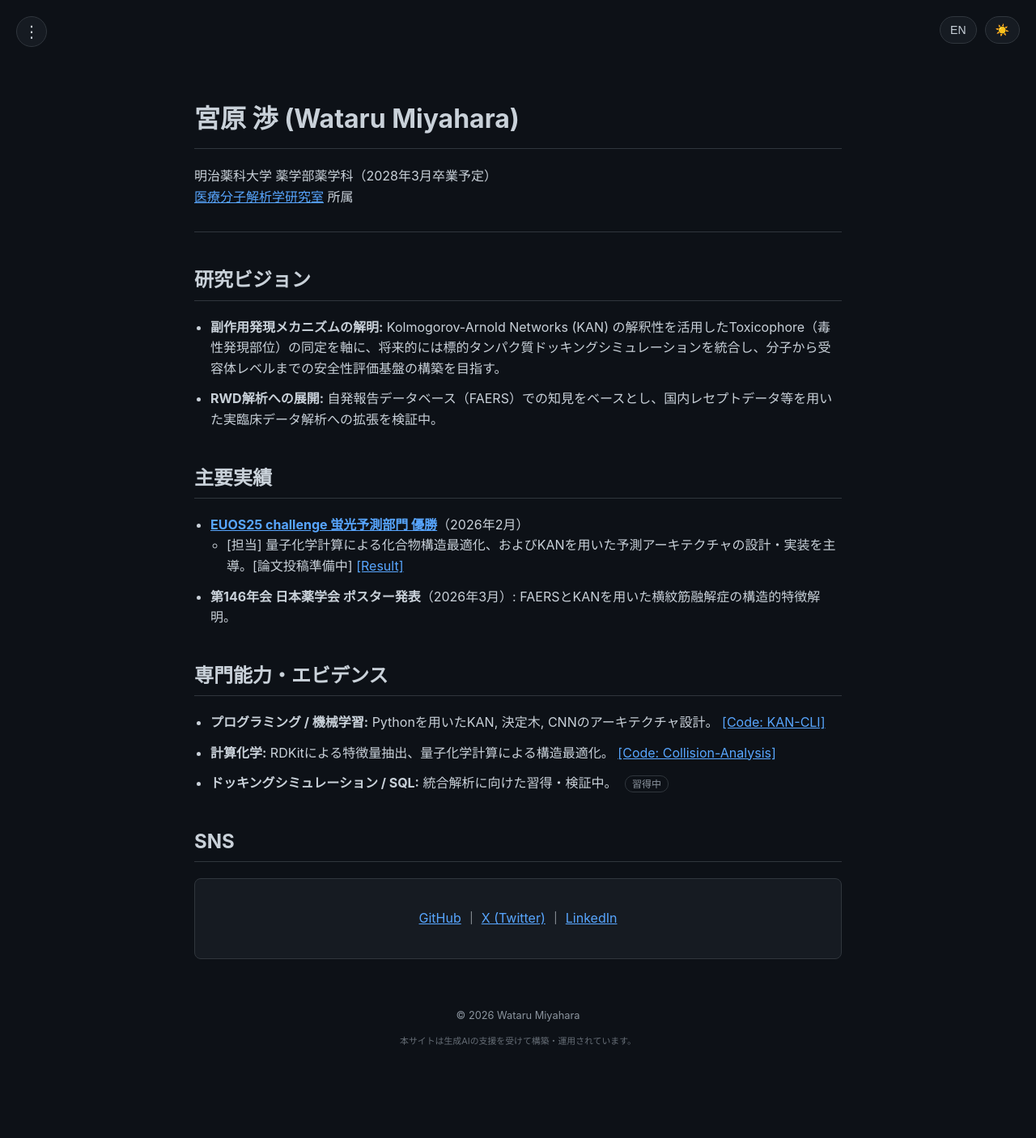
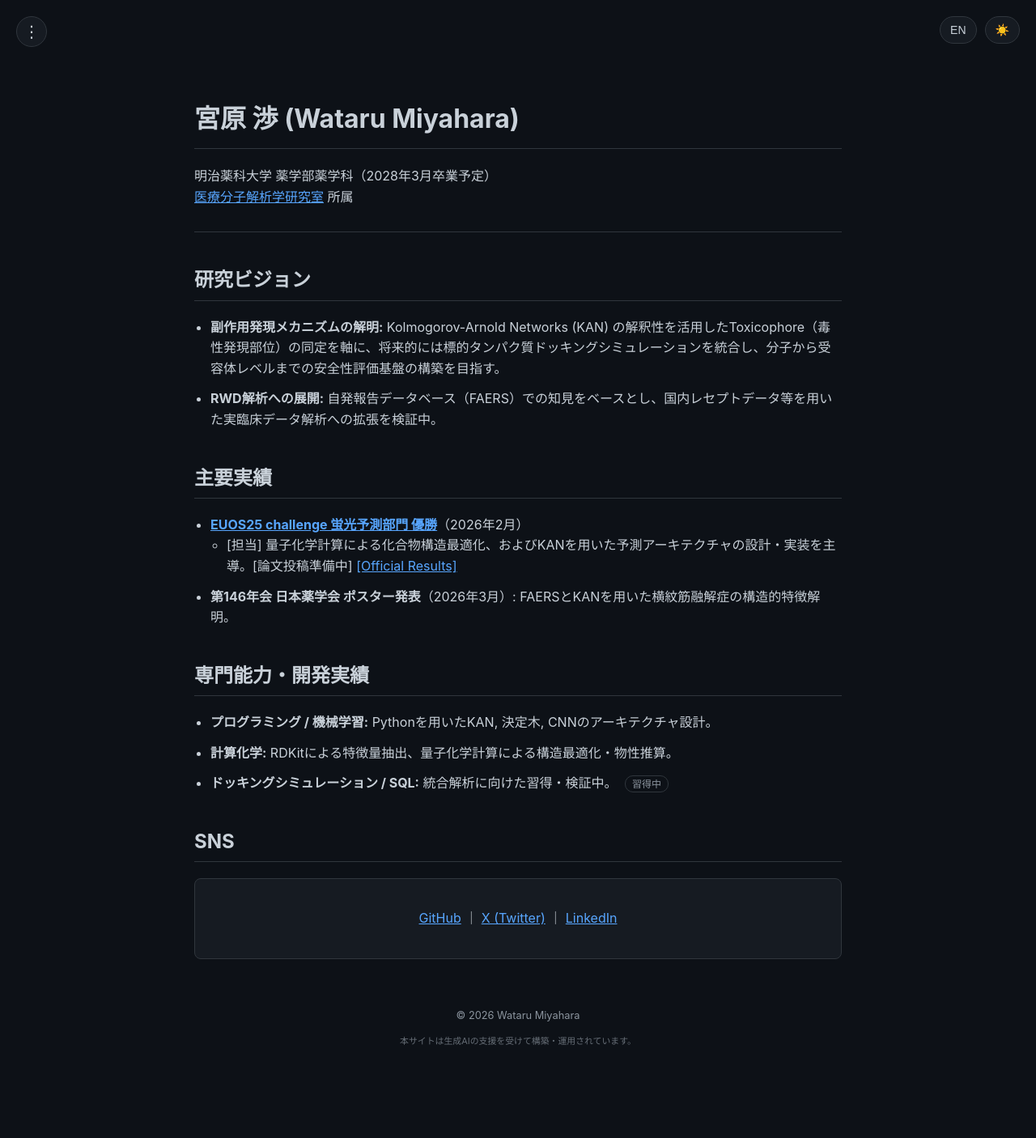
Before and after one commit to 377H-Miru/377H-Miru.github.io, a Jekyll site: the page built from index.md, in a window 1280 px wide. Shown: the whole page at 81% size. Built offline with Jekyll 4.4.1, drawn with Linux system fonts in a browser that asks for light colours.

Commit message:
Remove misleading code links and update section title to better reflect current status

```diff
--- a/index.md
+++ b/index.md
@@ -18,12 +18,12 @@ title: Home
 
 ## 主要実績
 - **[EUOS25 challenge 蛍光予測部門 優勝](https://ochem.eu/static/challenge2025.do){:target="_blank"}**（2026年2月）
-    - [担当] 量子化学計算による化合物構造最適化、およびKANを用いた予測アーキテクチャの設計・実装を主導。[論文投稿準備中] [[Result]](https://www.linkedin.com/posts/eu-openscreen_slas2026-euopenscreen-slas2026-ugcPost-7426934129201627137-Mj-h){:target="_blank"}
+    - [担当] 量子化学計算による化合物構造最適化、およびKANを用いた予測アーキテクチャの設計・実装を主導。[論文投稿準備中] [[Official Results]](https://www.linkedin.com/posts/eu-openscreen_slas2026-euopenscreen-slas2026-ugcPost-7426934129201627137-Mj-h){:target="_blank"}
 - **第146年会 日本薬学会 ポスター発表**（2026年3月）: FAERSとKANを用いた横紋筋融解症の構造的特徴解明。
 
-## 専門能力・エビデンス
-- **プログラミング / 機械学習:** Pythonを用いたKAN, 決定木, CNNのアーキテクチャ設計。 [[Code: KAN-CLI]](https://github.com/377H-Miru){:target="_blank"}
-- **計算化学:** RDKitによる特徴量抽出、量子化学計算による構造最適化。 [[Code: Collision-Analysis]](https://github.com/377H-Miru){:target="_blank"}
+## 専門能力・開発実績
+- **プログラミング / 機械学習:** Pythonを用いたKAN, 決定木, CNNのアーキテクチャ設計。
+- **計算化学:** RDKitによる特徴量抽出、量子化学計算による構造最適化・物性推算。
 - **ドッキングシミュレーション / SQL:** 統合解析に向けた習得・検証中。 <span class="badge">習得中</span>
 
 <h2 id="sns">SNS</h2>
@@ -53,9 +53,9 @@ Affiliation: [Laboratory of Medical Molecule Analysis](https://u-lab.my-pharm.ac
     - [Role] Led structure optimization via quantum chemistry and designed/implemented KAN-based predictive architectures. [In preparation] [[Official Results]](https://www.linkedin.com/posts/eu-openscreen_slas2026-euopenscreen-slas2026-ugcPost-7426934129201627137-Mj-h){:target="_blank"}
 - **The 146th Annual Meeting of the Pharmaceutical Society of Japan:** Structural elucidation of rhabdomyolysis using FAERS and KAN (Poster, March 2026).
 
-## Skills & Proof of Work
-- **Programming / ML:** Architecture design of KAN, Decision Trees, and CNN via Python. [[Code: KAN-CLI]](https://github.com/377H-Miru){:target="_blank"}
-- **CompChem:** Feature extraction via RDKit and structure optimization via quantum chemistry. [[Code: Collision-Analysis]](https://github.com/377H-Miru){:target="_blank"}
+## Skills & Experience
+- **Programming / ML:** Architecture design of KAN, Decision Trees, and CNN via Python.
+- **CompChem:** Feature extraction via RDKit and structure optimization via quantum chemistry.
 - **Docking Simulation / SQL:** Currently acquiring and validating for integrated analysis. <span class="badge">In Progress</span>
 
 <h2 id="sns">SNS</h2>
```
